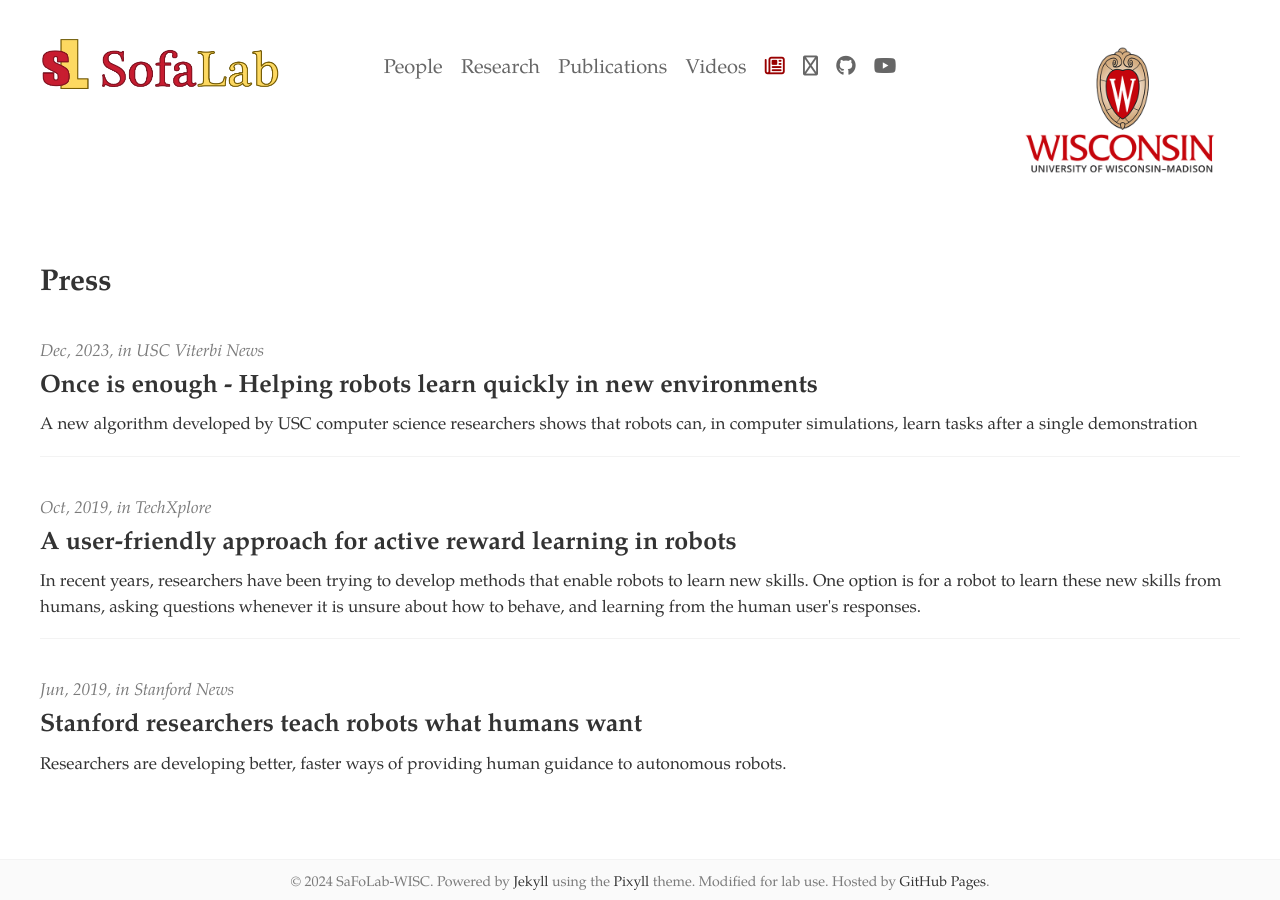
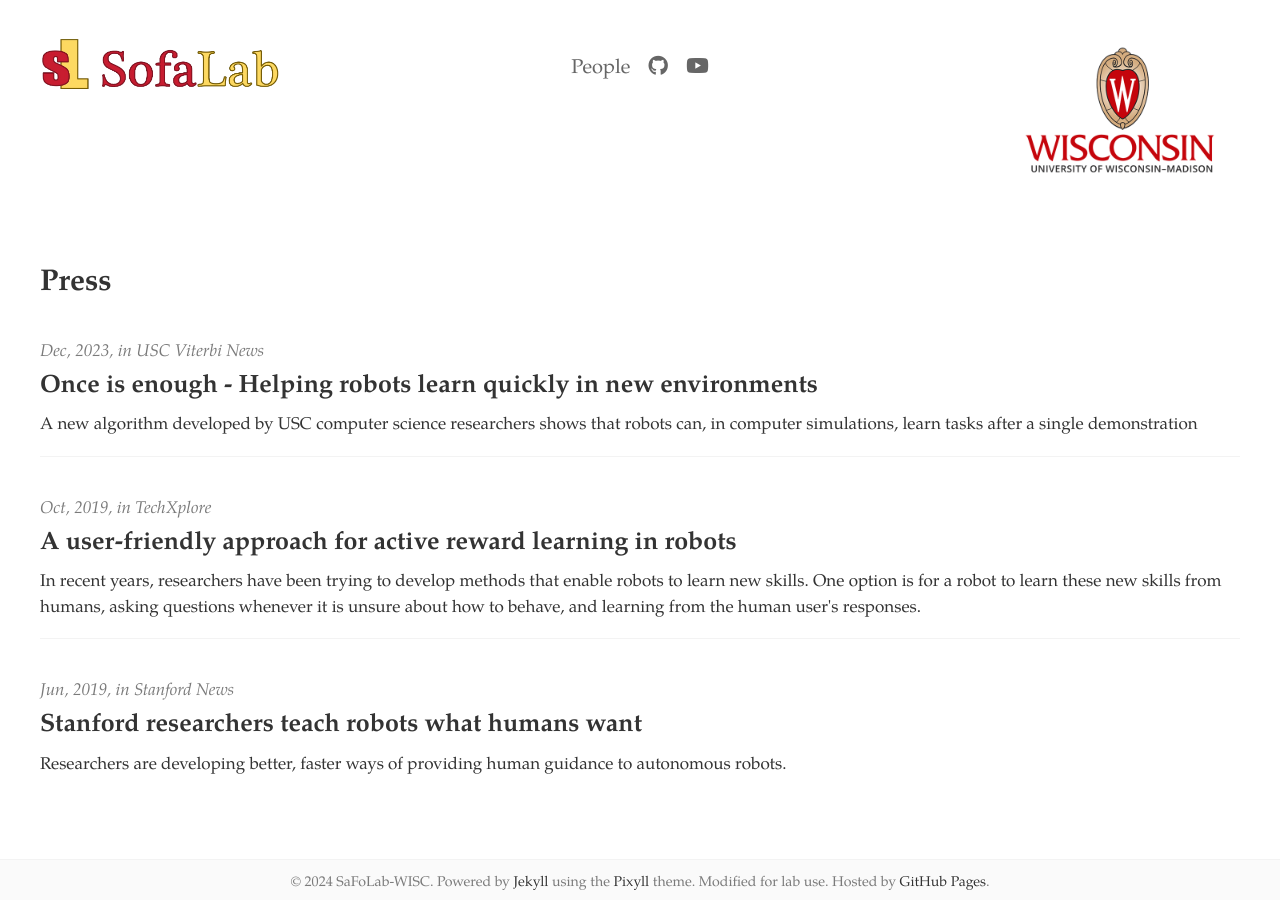
Before and after one commit to SaFoLab-WISC/SaFoLab-Wisc.github.io, a Jekyll site: the page built from press.html, in a window 1280 px wide. Built offline with Jekyll 4.4.1, drawn with Linux system fonts in a browser that asks for light colours; nearby versions of some CDN libraries; a style sheet for code colours, icons or effects is not loaded.

Commit message:
Build site at 2024-07-03 08:20:38 UTC.

```diff
--- a/_config.yml
+++ b/_config.yml
@@ -49,7 +49,7 @@
 facebook_comments_number: 10
 
 # Social icons
-github_username: SofaLab
+github_username: SaFoLab-WISC
 reddit_username:
 bitbucket_username:
 stackoverflow_id:
--- a/_data/home_images.yml
+++ b/_data/home_images.yml
@@ -1,4 +1,4 @@
-- filename: 2.jpg
+- filename: 2.jpeg
   caption: Southern California Robotics (SCR) Symposium 2023
 
 - filename: 1.png
--- a/_includes/navigation.html
+++ b/_includes/navigation.html
@@ -14,20 +14,20 @@
 		{% endif %}
     {% endif %}
 
-{% endfor %}
-<a href="https://www.youtube.com/{{ site.youtube_handle }}" target="_blank">Videos</a>
+<!-- {% endfor %}
+<a href="https://www.youtube.com/{{ site.youtube_handle }}" target="_blank">Videos</a> -->
 
 {% if site.show_social_icons %}
   <!--<div class="social-icons" style="float: right;">
   <div class="social-icons-right">-->
-    {% if page.title == "Press" %}
+    <!-- {% if page.title == "Press" %}
       <a class="fa fa-newspaper tooltip current-page" href="{{ site.baseurl }} /press"><span class="tooltiptext">Press</span></a>
-      <a class="fa fa-camera tooltip" href="{{ site.baseurl }} /photos"><span class="tooltiptext">Photos</span></a>
+      <a class="fa fa-camera tooltip" href="{{ site.baseurl }} /photos"><span class="tooltiptext">Photos</span></a> -->
     {% elsif page.title == "Photos" %}
-      <a class="fa fa-newspaper tooltip" href="{{ site.baseurl }} /press"><span class="tooltiptext">Press</span></a>
+      <!-- <a class="fa fa-newspaper tooltip" href="{{ site.baseurl }} /press"><span class="tooltiptext">Press</span></a> -->
       <a class="fa fa-camera tooltip current-page" href="{{ site.baseurl }} /photos"><span class="tooltiptext">Photos</span></a>
     {% else %}
-      <a class="fa fa-newspaper tooltip" href="{{ site.baseurl }} /press"><span class="tooltiptext">Press</span></a>
+      <!-- <a class="fa fa-newspaper tooltip" href="{{ site.baseurl }} /press"><span class="tooltiptext">Press</span></a> -->
       <a class="fa fa-camera tooltip" href="{{ site.baseurl }} /photos"><span class="tooltiptext">Photos</span></a>
     {% endif %}
     {% if site.github_username %}
@@ -111,7 +111,7 @@
     {% endif %}
 {% endfor %}
 {% if site.show_social_icons %}
-    <option value="{{ site.baseurl }}/press">Press</option>
+    <!-- <option value="{{ site.baseurl }}/press">Press</option> -->
     {% if site.github_username %}
       <option value="https://github.com/{{ site.github_username }}">GitHub</option>
     {% endif %}
--- a/publications.html
+++ b/publications.html
@@ -1,6 +1,6 @@
 ---
 layout: page
-title: Publications
+title: Selected Publications
 permalink: /publications/
 tags: publications
 ---
```
